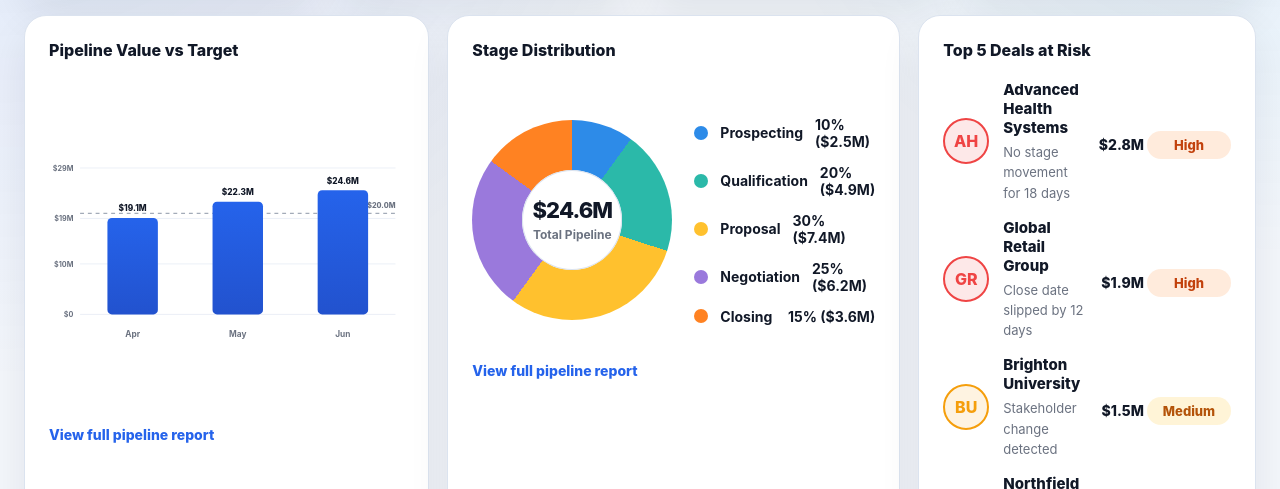
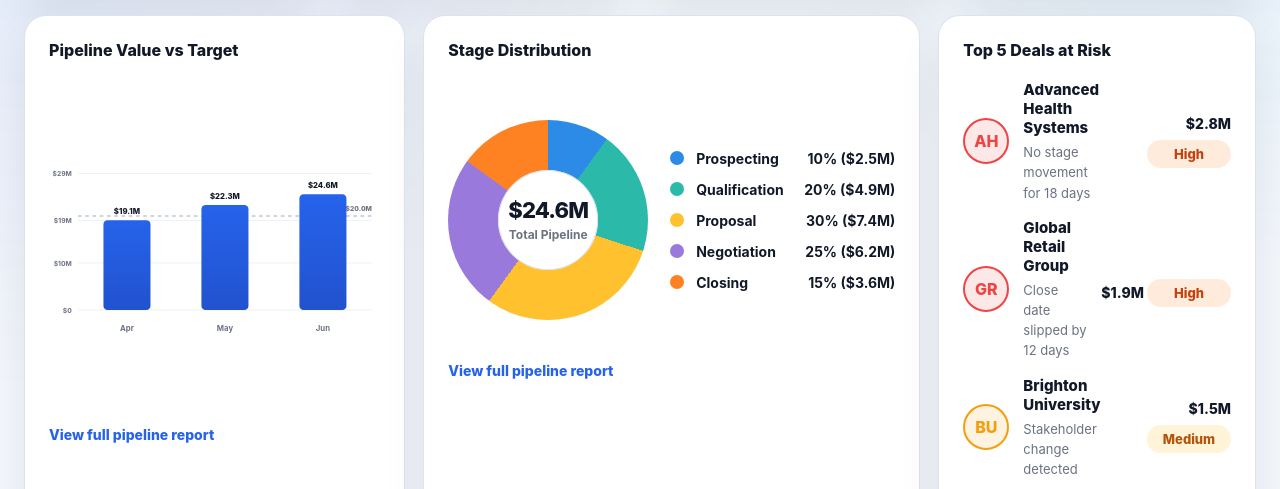
Before and after one commit to kumailanis-sb/SBDemoWidget, a plain HTML site: page kpi-board-salesforce-tiles/kpi-board-salesforce.html in a window 1280 px wide. Shown: the part 311-800 px from the top of the page. Drawn offline with Linux system fonts and the light colour scheme.

Commit message:
fixed up sizing of middle tile

```diff
--- a/kpi-board-salesforce-tiles/kpi-board-salesforce.html
+++ b/kpi-board-salesforce-tiles/kpi-board-salesforce.html
@@ -412,11 +412,20 @@
 
 		.cw-legend-row {
 			display: grid;
-			grid-template-columns: auto 1fr auto;
+			grid-template-columns: auto minmax(96px, 1fr) auto;
 			gap: 12px;
 			align-items: center;
 			font-size: 14px;
 			font-weight: 700;
+		}
+
+		.cw-legend-label,
+		.cw-legend-value {
+			white-space: nowrap;
+		}
+
+		.cw-legend-value {
+			text-align: right;
 		}
 
 		.cw-dot {
@@ -1628,8 +1637,8 @@
 			legend.innerHTML = data.stageDistribution.map((stage) => `
 				<div class="cw-legend-row">
 					<span class="cw-dot" style="background:${stage.color}"></span>
-					<span>${t[stage.labelKey]}</span>
-					<span>${percentFormatter.format(stage.percent)} (${formatCurrencyMillions(stage.amount)})</span>
+					<span class="cw-legend-label">${t[stage.labelKey]}</span>
+					<span class="cw-legend-value">${percentFormatter.format(stage.percent)} (${formatCurrencyMillions(stage.amount)})</span>
 				</div>
 			`).join('');
 		}
```
